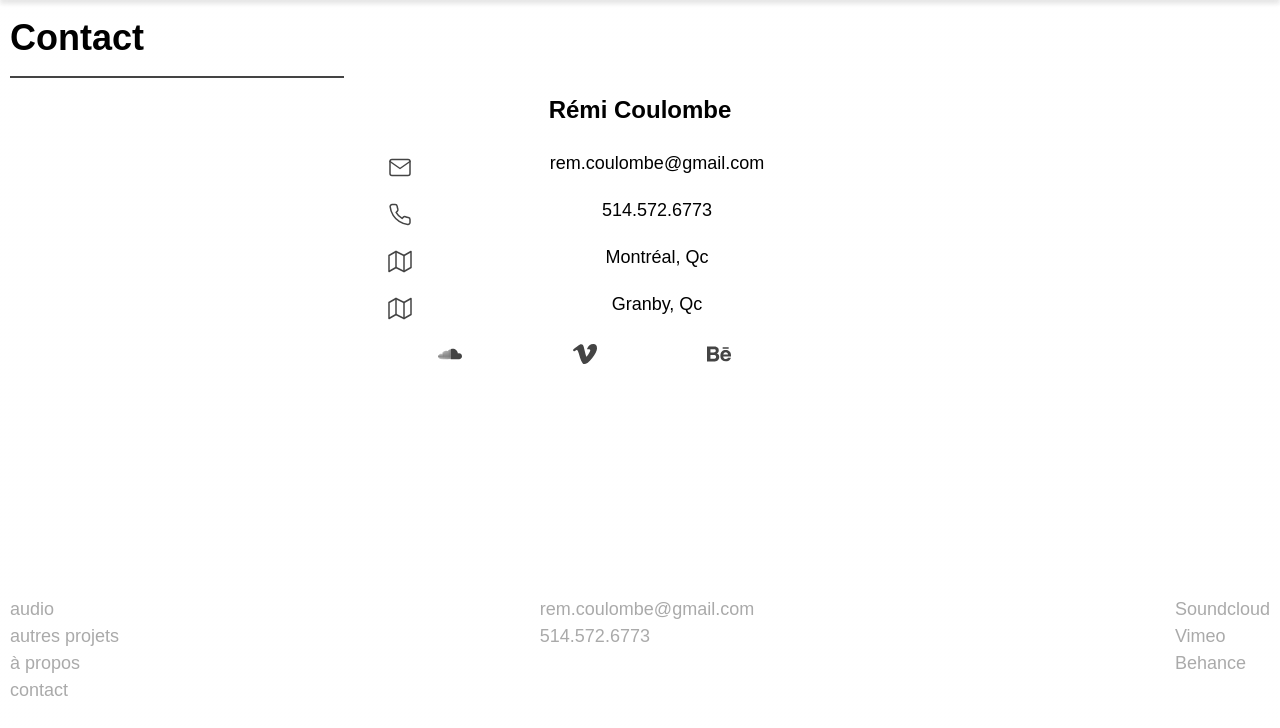
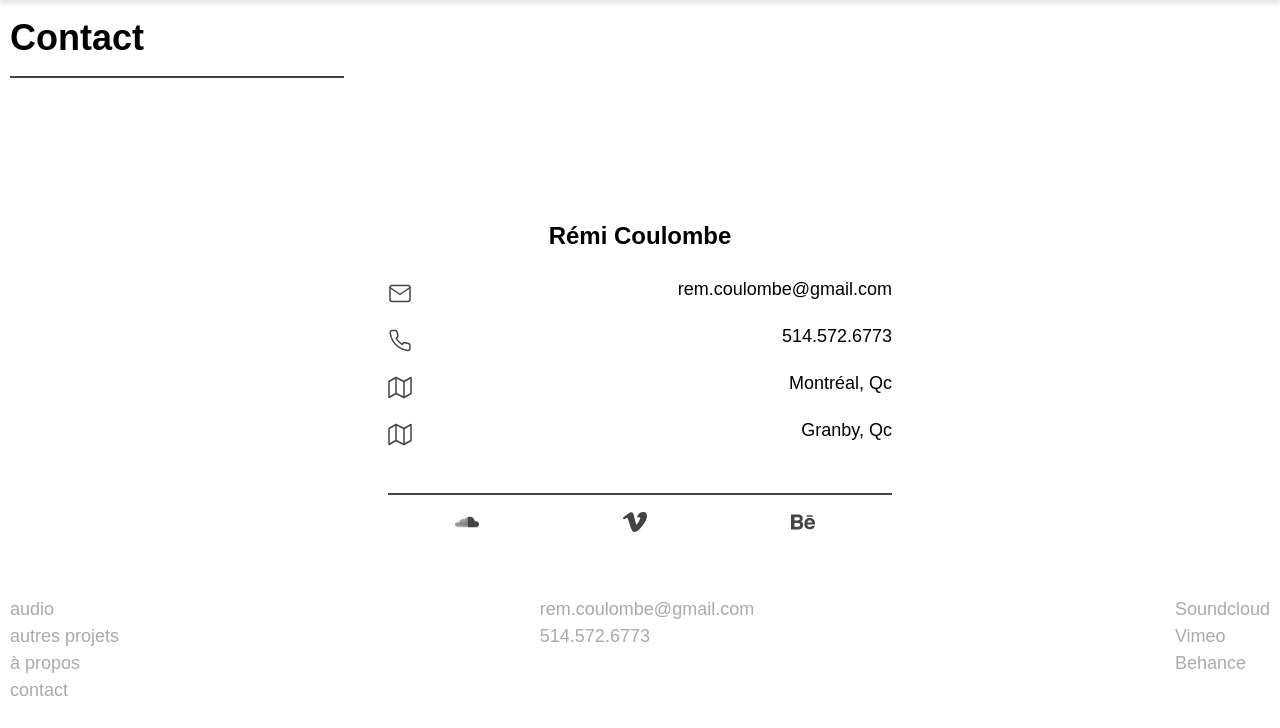
Before and after one commit to CoulombeRemi/portfolio, a PHP site: page /contact/index.php in a window 1280 px wide. Shown: the part 72-800 px from the top of the page. Run offline with PHP 8.4, Linux system fonts and the light colour scheme; some libraries are stand-ins or nearby versions.

Commit message:
page contact

```diff
--- a/assets/style/style.css
+++ b/assets/style/style.css
@@ -458,35 +458,34 @@ main .container .musique-frame .ul-musique{
 /*Contact*/
 main .container .info-contact{
 	align-items: center;
-	/* align-content: center; */
 	justify-content: center;
 	display: flex;
 	flex-direction: column;
+	padding-top: 10%;
 }
 main .container .info-contact .info-liste{
 	display: flex;
 	flex-direction: column;
-	width: 40%;
+	width: 75%;
 }
 main .container .info-contact .info-exSite{
 	display: flex;
     flex-direction: row;
     align-items: center;
     justify-content: space-around;
-    width: 40%;
+	width: 40%;
+	margin-top: 25px;
+	padding-top: 15px;
+	border-top: solid 2px #444444;
 }
 main .container .info-contact li{
 	display: flex;
 	flex-direction: row;
 	padding-bottom: 20px;
+	justify-content: space-between;
 }
 main .container .info-contact li:nth-child(1){
 	justify-content: center;
-}
-main .container .info-contact li div{
-	display: flex;
-	justify-content: center;
-	width: 100%;
 }
 main .container .info-contact li img{
 	padding-right: 10px;
@@ -874,6 +873,11 @@ img.mfp-img{
 	}
 	main .container .musique-frame #ul-web .site-web div{
 		width: 49%;
+	}
+
+	/*contact*/
+	main .container .info-contact .info-liste{
+		width: 40%
 	}
 
 
--- a/contact/index.php
+++ b/contact/index.php
@@ -17,28 +17,20 @@ if(file_exists("../settings.php")){include("../settings.php");}
                     <li><h2>Rémi Coulombe</h2></li>
                     <li>
                         <img src="../assets/img/mail.svg" />
-                        <div>
                             <p>rem.coulombe@gmail.com</p>
-                        </div>
 
                     </li>
                     <li>
                         <img src="../assets/img/phone.svg" />
-                        <div>
                             <p>514.572.6773</p>
-                        </div>
                     </li>
                     <li>
                         <img src="../assets/img/map.svg" />
-                        <div>
                             <p>Montréal, Qc</p>
-                        </div>
                     </li>
                     <li>
                         <img src="../assets/img/map.svg" />
-                        <div>
                             <p>Granby, Qc</p>
-                        </div>
                     </li>
                 </ul>
                 <ul class="info-exSite">
@@ -60,9 +52,6 @@ if(file_exists("../settings.php")){include("../settings.php");}
                             <!-- <p>Behance</p> -->
                         </a>
                     </li>
-                    <li>
-
-                    </li>
                 </ul>
             </div>
         </div>
```
